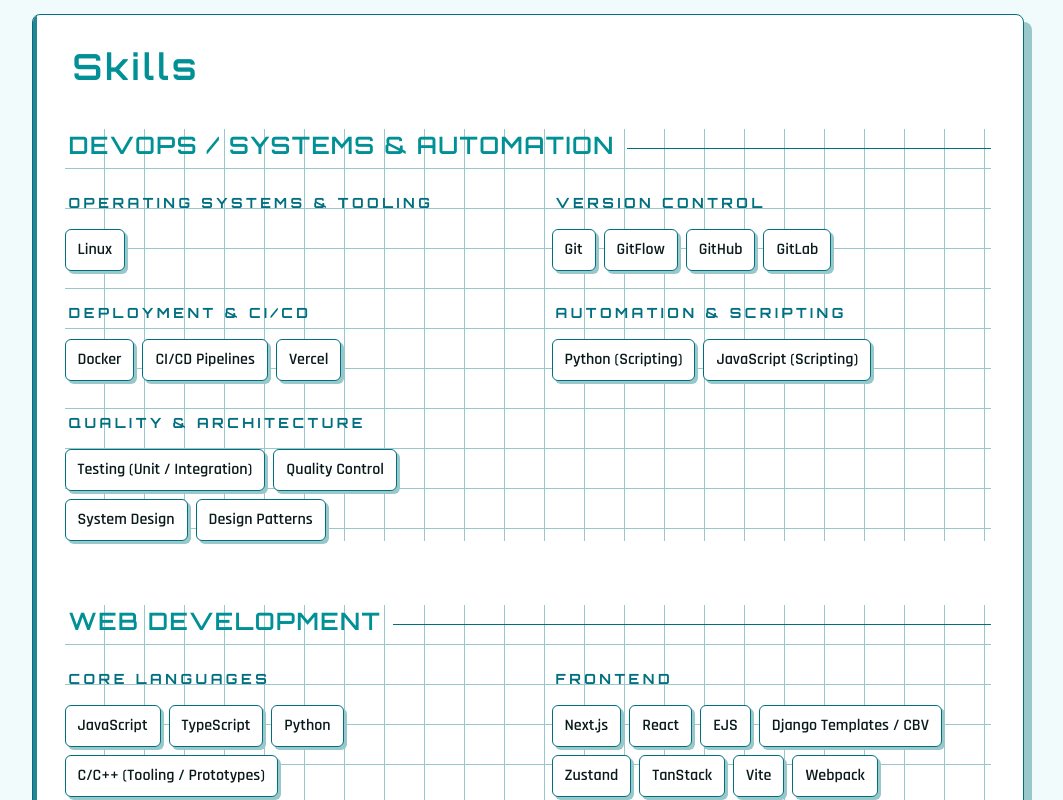
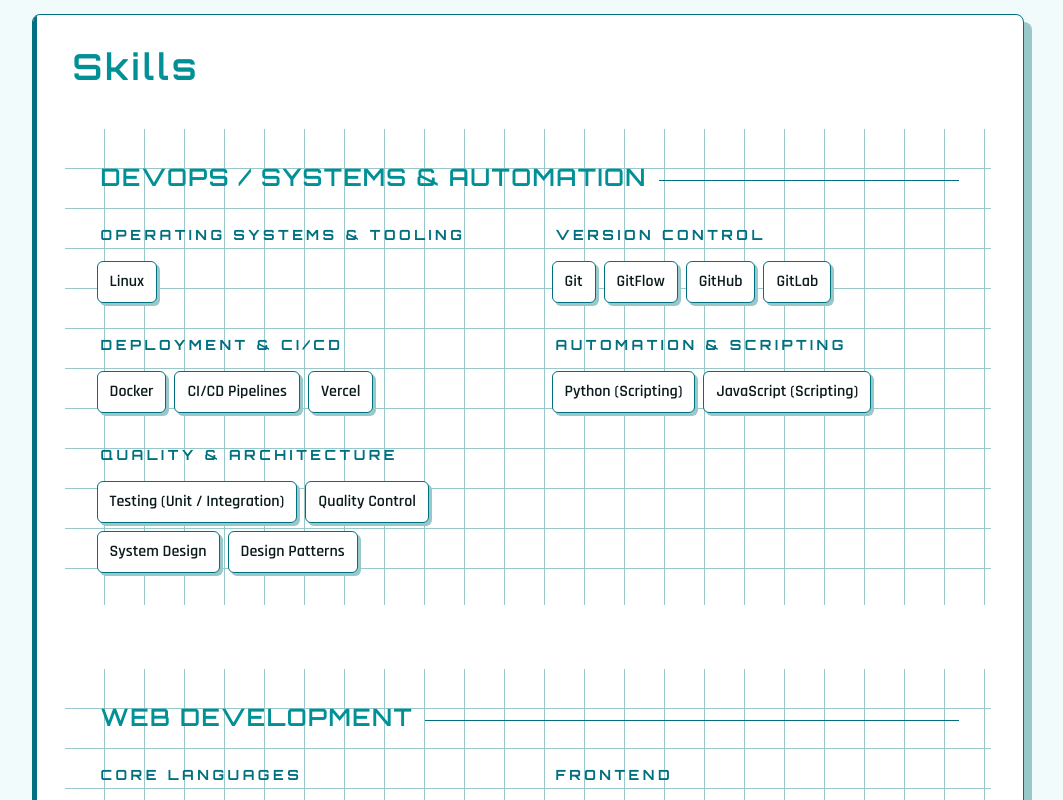
Before and after one commit to CasuallyDreamin/odin-blog-user, a Next.js app: page /about in a window 1280 px wide. Shown: the part 940-1740 px from the top of the page, without its empty margins (101-1164 px from the left). Built offline with nearby package versions, Linux system fonts and the light colour scheme; no server answers.

Commit message:
style: animation tweaks and padding fix for interests

```diff
--- a/src/app/components/about/interests/DomainBlock.jsx
+++ b/src/app/components/about/interests/DomainBlock.jsx
@@ -9,7 +9,11 @@
 
       <div className="domain-items">
         {domain.items.map((item, idx) => (
-          <InterestCard key={idx} interest={item} />
+          <InterestCard
+            key={idx}
+            interest={item}
+            delay={idx * 0.08}
+          />
         ))}
       </div>
     </section>
--- a/src/app/components/about/interests/DomainBlock.tailwind.css
+++ b/src/app/components/about/interests/DomainBlock.tailwind.css
@@ -2,7 +2,7 @@
 
 @layer components {
   .domain-block {
-    @apply space-y-4 opacity-50 transition-opacity duration-700;
+    @apply space-y-4 opacity-50 transition-opacity duration-700 p-8;
   }
 
   .active-scan .domain-block {
--- a/src/app/components/about/interests/InterestCard.jsx
+++ b/src/app/components/about/interests/InterestCard.jsx
@@ -2,17 +2,22 @@
 import { motion } from 'framer-motion';
 import './InterestCard.tailwind.css';
 
-export default function InterestCard({ interest }) {
+export default function InterestCard({ interest, delay = 0 }) {
   return (
-    <motion.div
+    <motion.span
       className="interest-card"
       title={interest.notes || ''}
-      initial={{ opacity: 0, y: 10 }}
+      initial={{ opacity: 0, y: 0 }}
       whileInView={{ opacity: 1, y: 0 }}
-      viewport={{ once: true }}
-      transition={{ duration: 0.4 }}
+      viewport={{ once: false, margin: '-40px' }}
+      transition={{ duration: 0.4, ease: [0.4, 0, 0.2, 1], delay }}
+      whileHover={{
+        borderColor: 'hsl(180, 80%, 50%)',
+        boxShadow: '0 4px 4px hsl(180, 80%, 50% / 0.5)',
+        transition: { duration: 0.15, ease: 'easeOut' },
+      }}
     >
       {interest.name}
-    </motion.div>
+    </motion.span>
   );
 }
--- a/src/app/components/about/interests/InterestCard.tailwind.css
+++ b/src/app/components/about/interests/InterestCard.tailwind.css
@@ -2,31 +2,26 @@
 
 @layer components {
   .interest-card {
-    @apply p-4 rounded-lg text-center font-semibold shadow-sm transition-all duration-500 ease-in-out cursor-pointer;
+    @apply px-3 py-2 rounded-md text-sm md:text-base font-medium
+           cursor-default select-none
+           transition-colors duration-200 ease-in-out;
+
     background-color: var(--color-surface);
     color: var(--color-text-muted);
     border: 1px solid var(--color-border);
-    transform: translateY(10px);
+
     opacity: 0;
   }
 
   .active-scan .interest-card {
-    @apply opacity-100 translate-y-0;
+    @apply opacity-100;
     color: var(--color-text-base);
-  }
-
-  .interest-card:hover {
-    @apply shadow-md scale-[1.05] border-(--color-accent);
-    color: var(--color-accent);
+    border-color: var(--color-primary);
   }
 
   .light .active-scan .interest-card {
-    @apply bg-white;
-    box-shadow: 4px 4px 0px var(--color-border);
-  }
-
-  .light .interest-card:hover {
-    box-shadow: 6px 6px 0px var(--color-accent);
-    transform: translate(-2px, -2px);
+    @apply font-bold;
+    background-color: var(--color-surface);
+    box-shadow: 3px 3px 0px var(--color-border);
   }
 }
```
Also changed, not shown: src/app/lib/constants.js.
